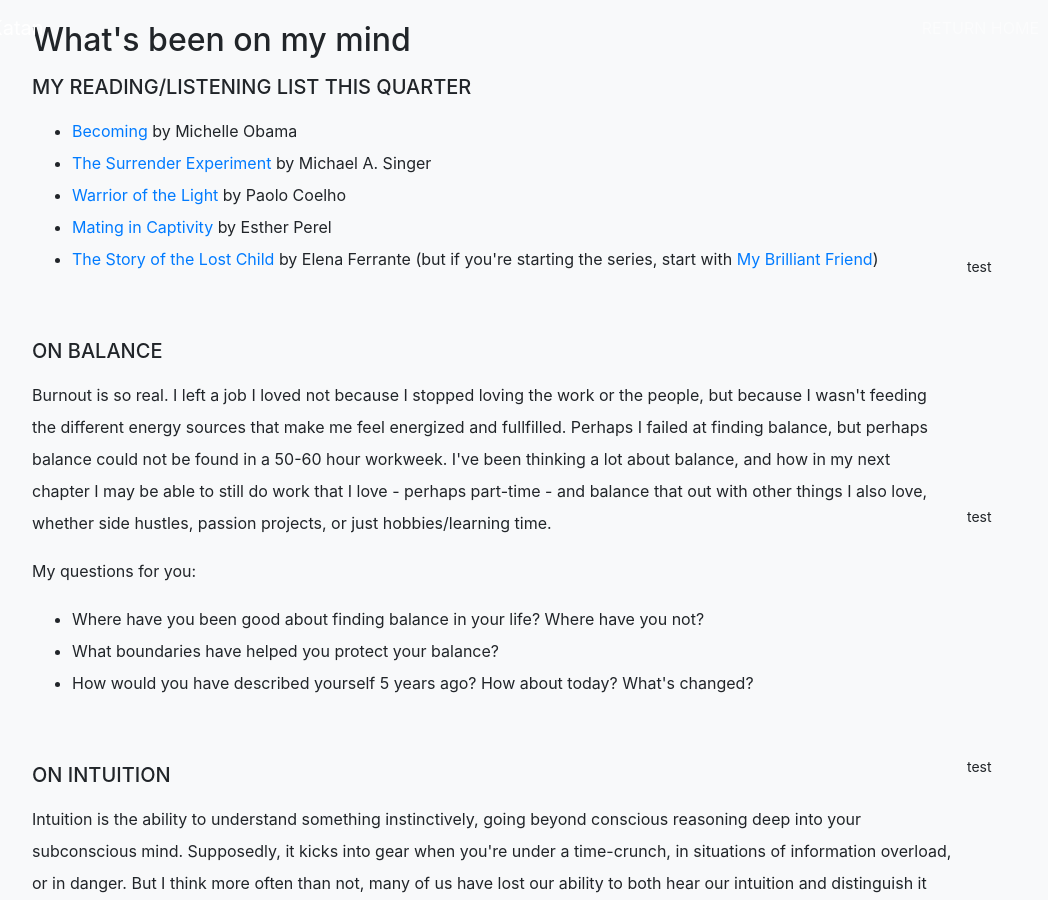
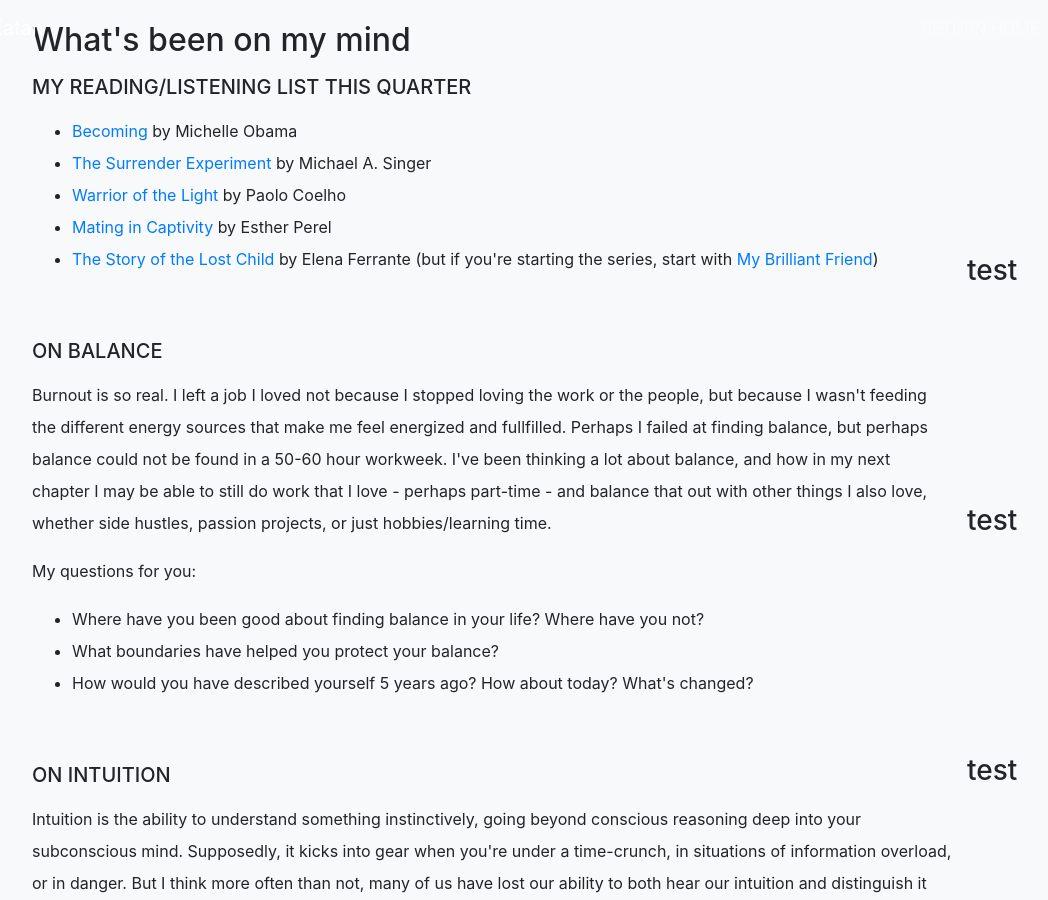
Before and after one commit to dalkat/dalkat.github.io, a Jekyll site: the page built from update-1.md, in a window 1280 px wide and 900 px high, scrolled down 3154 px. Shown: the whole window, without its empty margins (148-1196 px from the left). Built offline with Jekyll 4.4.1, drawn with Linux system fonts in a browser that asks for light colours; nearby versions of some CDN libraries; some web fonts are replaced; library files that are not in the unit come from our copies.

Commit message:
tried h3

```diff
--- a/_layouts/update-1.html
+++ b/_layouts/update-1.html
@@ -121,7 +121,7 @@ layout: default-sub
           {%- for client in site.data.blog.feb19 -%}
           {% assign ws = '' %}
           <div class="slide" style="height:250px;">
-              <img class="img-fluid d-block mx-auto" src="{{ assets_path }}{{ client.img }}" alt="" style="height:90%; padding:5px 20px;"><br><small> {{assets_path}}{{ client.caption }}</small>
+              <img class="img-fluid d-block mx-auto" src="{{ assets_path }}{{ client.img }}" alt="" style="height:90%; padding:5px 20px;"><br><h3> {{assets_path}}{{ client.caption }}</h3>
           </div>
           {%-  endfor -%}
         {% assign ws = '' %}
```
